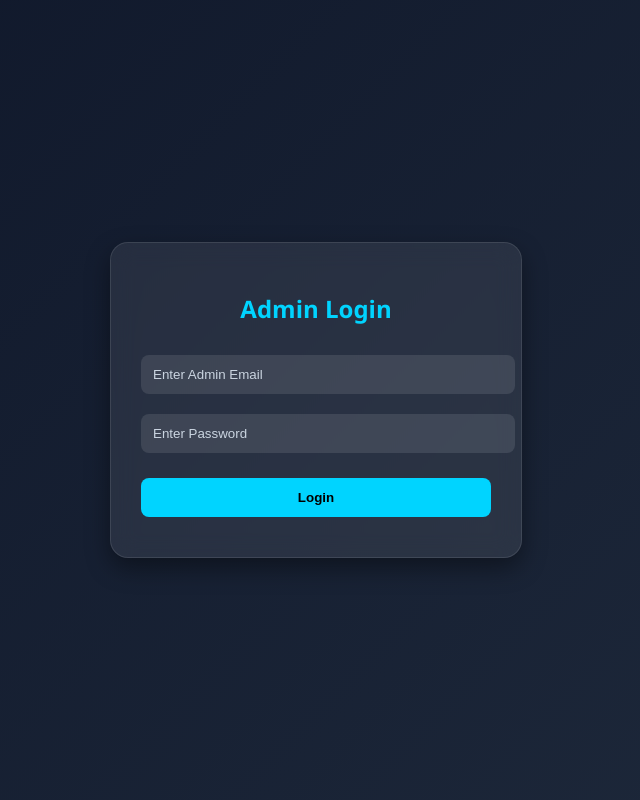
After one commit to Abhisek-max/flask-project-EVENT-MANAGEMENT-WEB-APPLICATION-, a Flask app: page /admin_login in a window 1280 px wide. The commit adds this page. Shown: the whole page, without its empty margins (324-964 px from the left). Run offline with Flask 3, Linux system fonts and the light colour scheme.

Commit message:
updated login feature

```diff
--- a/app.py
+++ b/app.py
@@ -64,6 +64,19 @@ def init_db():
     """)
 
 
+    cursor.execute("""
+        CREATE TABLE IF NOT EXISTS admin (
+             id INTEGER PRIMARY KEY AUTOINCREMENT,
+             email TEXT UNIQUE,
+             password TEXT
+        )
+    """)
+
+    cursor.execute("""
+        INSERT OR IGNORE INTO admin (email, password)
+        VALUES ('admin@gmail.com', 'admin123')
+   """)
+
 
 
     conn.commit()
@@ -91,6 +104,9 @@ def home():
 @app.route("/admin")
 def admin():
 
+    if "admin" not in session:
+        return redirect("/admin_login")
+
     conn = sqlite3.connect("events.db")
     cursor = conn.cursor()
 
@@ -107,6 +123,12 @@ def admin():
         events=events,
         students=students
     )
+
+
+@app.route("/admin_logout")
+def admin_logout():
+    session.pop("admin", None)
+    return redirect("/admin_login")
 
 
 # ---------- EVENT DETAILS PAGE ----------
@@ -772,6 +794,36 @@ def event_counts():
     conn.close()
 
     return {row[0]: row[1] for row in rows}
+
+
+# ---------- ADMIN LOGIN ----------
+@app.route("/admin_login", methods=["GET", "POST"])
+def admin_login():
+
+    if request.method == "POST":
+        email = request.form["email"]
+        password = request.form["password"]
+
+        conn = sqlite3.connect("events.db")
+        cursor = conn.cursor()
+
+        cursor.execute("""
+            SELECT * FROM admin
+            WHERE email=? AND password=?
+        """, (email, password))
+
+        admin = cursor.fetchone()
+        conn.close()
+
+        if admin:
+            session["admin"] = True
+            return redirect("/admin")
+        else:
+            return render_template("admin_login.html", message="Invalid credentials")
+
+    return render_template("admin_login.html")
+
+
 # ---------- RUN ----------
 if __name__ == "__main__":
     app.run(debug=True)
--- /dev/null
+++ b/templates/admin_login.html
@@ -0,0 +1,107 @@
+<!DOCTYPE html>
+<html lang="en">
+<head>
+<meta charset="UTF-8">
+<meta name="viewport" content="width=device-width, initial-scale=1.0">
+<title>Admin Login - Eventify</title>
+
+<style>
+body{
+    margin:0;
+    font-family:'Segoe UI',sans-serif;
+    background:linear-gradient(135deg,#0f172a,#1e293b);
+    height:100vh;
+    display:flex;
+    justify-content:center;
+    align-items:center;
+    color:white;
+}
+
+/* LOGIN BOX */
+.login-box{
+    width:350px;
+    padding:30px;
+    background:rgba(255,255,255,0.08);
+    backdrop-filter:blur(12px);
+    border:1px solid rgba(255,255,255,0.1);
+    border-radius:18px;
+    box-shadow:0 10px 25px rgba(0,0,0,0.4);
+    text-align:center;
+}
+
+/* TITLE */
+.login-box h2{
+    color:#00d4ff;
+    margin-bottom:20px;
+}
+
+/* INPUT */
+.login-box input{
+    width:100%;
+    padding:12px;
+    margin:10px 0;
+    border:none;
+    outline:none;
+    border-radius:8px;
+    background:rgba(255,255,255,0.1);
+    color:white;
+}
+
+/* PLACEHOLDER */
+.login-box input::placeholder{
+    color:#cbd5e1;
+}
+
+/* BUTTON */
+.login-box button{
+    width:100%;
+    padding:12px;
+    margin-top:15px;
+    border:none;
+    border-radius:8px;
+    background:#00d4ff;
+    color:black;
+    font-weight:bold;
+    cursor:pointer;
+    transition:0.3s;
+}
+
+.login-box button:hover{
+    box-shadow:0 0 15px #00d4ff;
+    transform:scale(1.05);
+}
+
+/* MESSAGE */
+.msg{
+    margin-top:10px;
+    color:#f87171;
+    font-size:14px;
+}
+</style>
+
+</head>
+
+<body>
+
+<div class="login-box">
+
+    <h2>Admin Login</h2>
+
+    <form method="POST">
+
+        <input type="email" name="email" placeholder="Enter Admin Email" required>
+
+        <input type="password" name="password" placeholder="Enter Password" required>
+
+        <button type="submit">Login</button>
+
+    </form>
+
+    <div class="msg">
+        {{ message }}
+    </div>
+
+</div>
+
+</body>
+</html>
```
Also changed, not shown: README.md/user accounts.txt (added, +9 -0 lines), static/css/style.css (+140 -0 lines), templates/admin_dashboard.html (+17 -5 lines), templates/index.html (+54 -1 lines), events.db.
